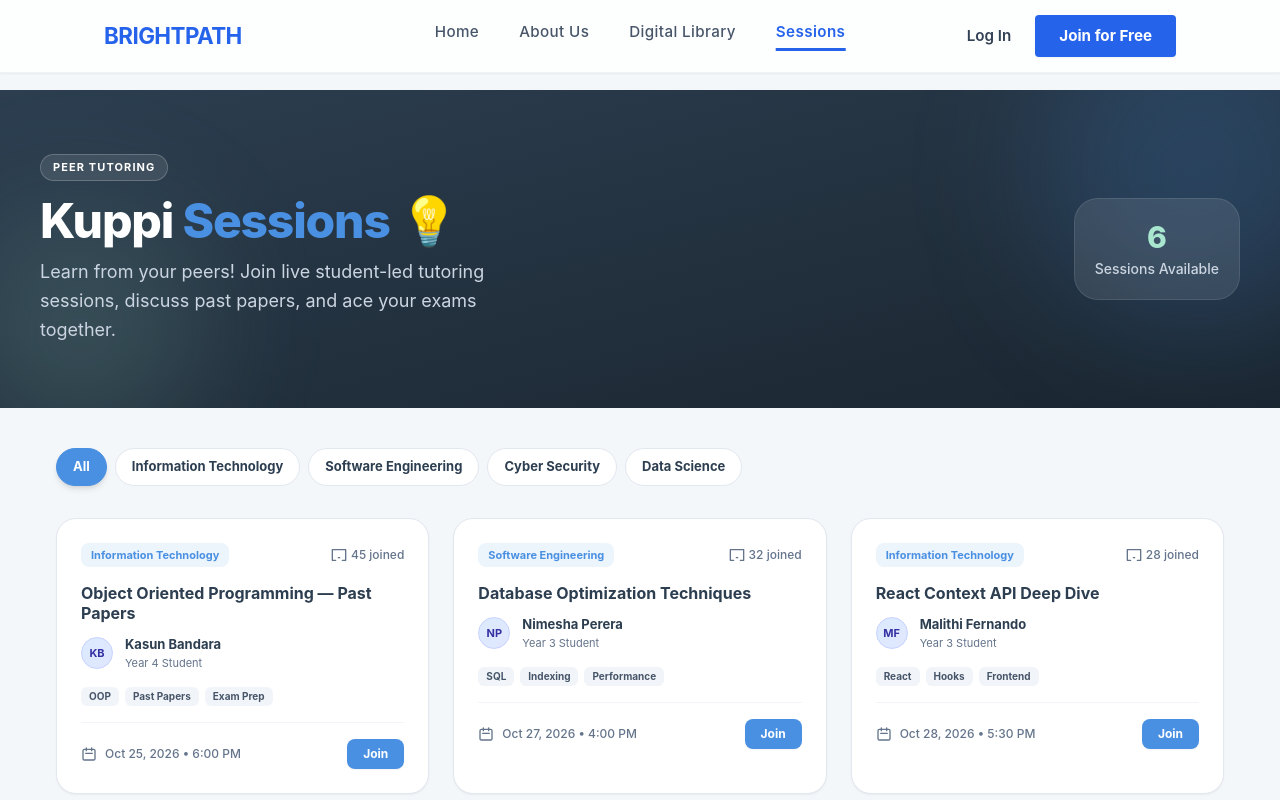
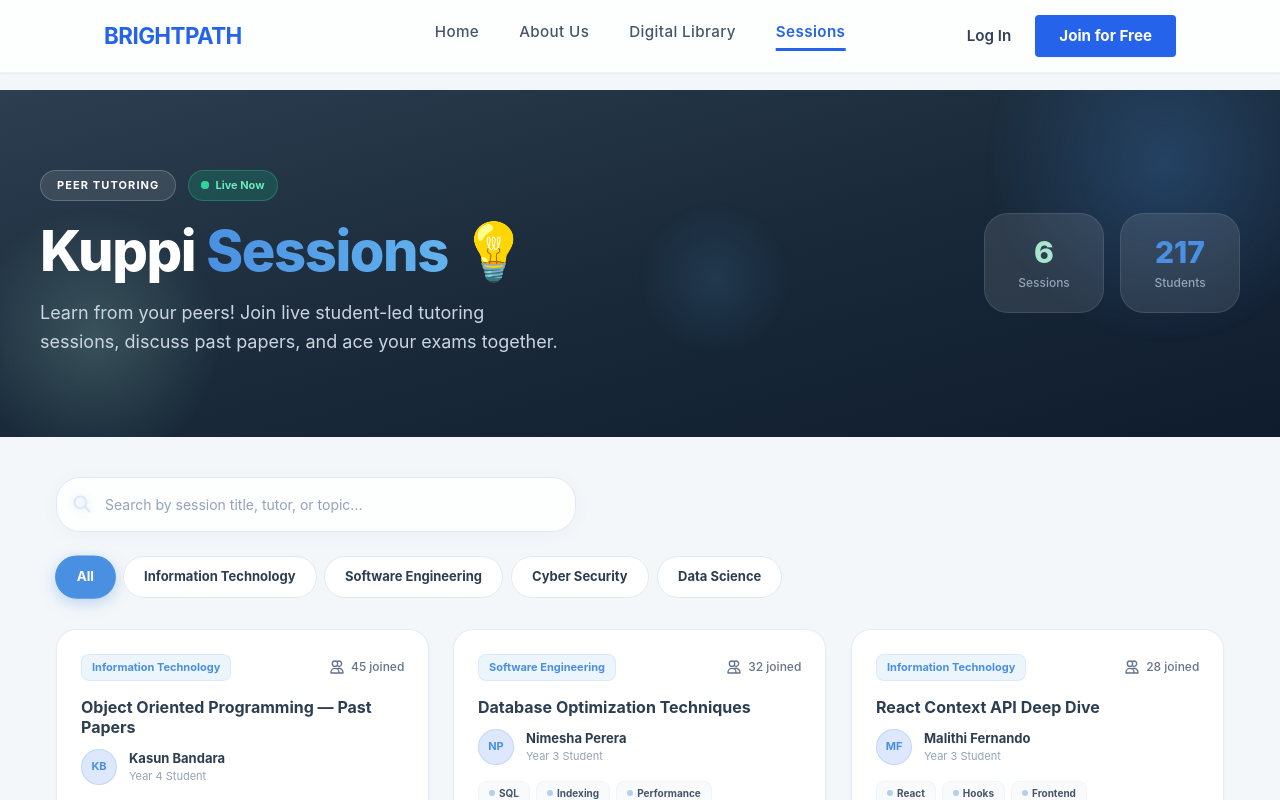
Before and after one commit to Gagana0819/BrightPath-LMS-ITPM-, a Vue app in the folder frontend/: page /sessions in a window 1280 px wide. Shown: the top 800 px of the page. Built offline with nearby package versions, Linux system fonts and the light colour scheme.

Commit message:
feat: introduce personalized dashboard with stream-based course suggestions, public Kuppi sessions view, and foundational layout components.

```diff
--- a/frontend/src/components/layout/DashboardSidebar.vue
+++ b/frontend/src/components/layout/DashboardSidebar.vue
@@ -45,7 +45,7 @@ const handleLogout = () => {
 
     <!-- Brand Header -->
     <div class="h-[80px] flex items-center px-6 border-b border-white/10">
-      <RouterLink to="/dashboard" class="flex items-center gap-2 text-[22px] font-extrabold tracking-tight hover:opacity-80 transition-opacity cursor-pointer">
+      <RouterLink to="/dashboard/home" class="flex items-center gap-2 text-[22px] font-extrabold tracking-tight hover:opacity-80 transition-opacity cursor-pointer">
         <svg width="28" height="28" viewBox="0 0 24 24" fill="none" class="text-hero-highlight drop-shadow-md">
           <path d="M4 19V5C4 3.89543 4.89543 3 6 3H19V19C19 20.1046 18.1046 21 17 21H6C4.89543 21 4 20.1046 4 19Z" stroke="currentColor" stroke-width="2"/>
           <path d="M4 15L15 3" stroke="currentColor" stroke-width="2"/>
--- a/frontend/src/components/layout/InteractiveFooter.vue
+++ b/frontend/src/components/layout/InteractiveFooter.vue
@@ -1,4 +1,4 @@
-d<script setup>
+<script setup>
 import { RouterLink } from 'vue-router'
 </script>
 
--- a/frontend/src/views/KuppiSessionsPublic.vue
+++ b/frontend/src/views/KuppiSessionsPublic.vue
@@ -14,17 +14,39 @@ const upcomingSessions = [
 ]
 
 const selectedFilter = ref('All')
+const searchQuery = ref('')
 const filters = ['All', 'Information Technology', 'Software Engineering', 'Cyber Security', 'Data Science']
 
 const filteredSessions = ref(upcomingSessions)
 
+const runFilter = () => {
+  let results = upcomingSessions
+
+  // Stream filter
+  if (selectedFilter.value !== 'All') {
+    results = results.filter(s => s.stream === selectedFilter.value)
+  }
+
+  // Search filter
+  const q = searchQuery.value.toLowerCase().trim()
+  if (q) {
+    results = results.filter(s =>
+      s.title.toLowerCase().includes(q) ||
+      s.tutor.toLowerCase().includes(q) ||
+      s.tags.some(t => t.toLowerCase().includes(q))
+    )
+  }
+
+  filteredSessions.value = results
+}
+
 const applyFilter = (filter) => {
   selectedFilter.value = filter
-  if (filter === 'All') {
-    filteredSessions.value = upcomingSessions
-  } else {
-    filteredSessions.value = upcomingSessions.filter(s => s.stream === filter)
-  }
+  runFilter()
+}
+
+const onSearch = () => {
+  runFilter()
 }
 
 const joinSession = (session) => {
@@ -38,31 +60,46 @@ const joinSession = (session) => {
 </script>
 
 <template>
-  <div class="min-h-screen bg-[#F4F7F9] font-sans pt-[90px] pb-16">
+  <div class="kuppi-public min-h-screen bg-[#F4F7F9] font-sans pt-[90px] pb-16">
 
     <!-- Hero Banner -->
-    <div class="relative bg-gradient-to-br from-[#2C3E50] to-[#1a252f] text-white py-16 px-4 mb-10 overflow-hidden">
-      <div class="absolute -right-20 -top-20 w-80 h-80 bg-[#4A90E2]/20 blur-3xl rounded-full"></div>
-      <div class="absolute -left-10 -bottom-10 w-60 h-60 bg-[#A8E6CF]/15 blur-3xl rounded-full"></div>
+    <div class="relative bg-gradient-to-br from-[#2C3E50] via-[#1a2a3a] to-[#0f1c2e] text-white py-20 px-4 mb-10 overflow-hidden">
+      <!-- Animated Orbs -->
+      <div class="orb orb-1"></div>
+      <div class="orb orb-2"></div>
+      <div class="orb orb-3"></div>
 
       <div class="max-w-[1200px] mx-auto relative z-10">
-        <div class="flex flex-col md:flex-row justify-between items-start md:items-center gap-6">
-          <div>
-            <div class="flex items-center gap-2 mb-4">
-              <span class="bg-white/10 backdrop-blur-md border border-white/20 text-white text-[11px] font-bold px-3 py-1 rounded-full uppercase tracking-widest">Peer Tutoring</span>
+        <div class="flex flex-col md:flex-row justify-between items-start md:items-center gap-8">
+          <div class="hero-text-enter">
+            <div class="flex items-center gap-3 mb-5">
+              <span class="bg-white/10 backdrop-blur-md border border-white/20 text-white text-[11px] font-bold px-4 py-1.5 rounded-full uppercase tracking-widest">Peer Tutoring</span>
+              <!-- Live Pulse -->
+              <span class="flex items-center gap-1.5 bg-emerald-500/20 backdrop-blur-md border border-emerald-400/30 text-emerald-300 text-[11px] font-bold px-3 py-1.5 rounded-full">
+                <span class="relative flex h-2 w-2">
+                  <span class="animate-ping absolute inline-flex h-full w-full rounded-full bg-emerald-400 opacity-75"></span>
+                  <span class="relative inline-flex rounded-full h-2 w-2 bg-emerald-400"></span>
+                </span>
+                Live Now
+              </span>
             </div>
-            <h1 class="text-4xl md:text-5xl font-extrabold tracking-tight mb-3">
-              Kuppi <span class="text-[#4A90E2]">Sessions</span> 💡
+            <h1 class="text-4xl md:text-[3.5rem] font-extrabold tracking-tight mb-4 leading-[1.1]">
+              Kuppi <span class="text-transparent bg-clip-text bg-gradient-to-r from-[#4A90E2] to-[#63B3ED]">Sessions</span> 💡
             </h1>
-            <p class="text-slate-300 text-lg max-w-[500px] leading-relaxed">
+            <p class="text-slate-300 text-lg max-w-[520px] leading-relaxed">
               Learn from your peers! Join live student-led tutoring sessions, discuss past papers, and ace your exams together.
             </p>
           </div>
 
-          <div class="flex flex-col items-end gap-2 text-right">
-            <div class="bg-white/10 backdrop-blur-md border border-white/10 rounded-2xl p-5 text-center">
+          <!-- Stats Cards -->
+          <div class="flex gap-4 hero-stats-enter">
+            <div class="stat-card bg-white/10 backdrop-blur-md border border-white/10 rounded-2xl p-5 text-center min-w-[120px]">
               <p class="text-3xl font-extrabold text-[#A8E6CF]">{{ upcomingSessions.length }}</p>
-              <p class="text-slate-300 text-sm font-medium mt-1">Sessions Available</p>
+              <p class="text-slate-400 text-[12px] font-medium mt-1">Sessions</p>
+            </div>
+            <div class="stat-card bg-white/10 backdrop-blur-md border border-white/10 rounded-2xl p-5 text-center min-w-[120px]">
+              <p class="text-3xl font-extrabold text-[#4A90E2]">217</p>
+              <p class="text-slate-400 text-[12px] font-medium mt-1">Students</p>
             </div>
           </div>
         </div>
@@ -71,16 +108,30 @@ const joinSession = (session) => {
 
     <div class="max-w-[1200px] mx-auto px-4">
 
+      <!-- Search Bar (Glassmorphism) -->
+      <div class="mb-6 fade-up" style="animation-delay: 0.1s">
+        <div class="relative max-w-[520px]">
+          <svg class="absolute left-4 top-1/2 -translate-y-1/2 w-5 h-5 text-[#4A90E2] pointer-events-none" fill="none" stroke="currentColor" viewBox="0 0 24 24"><path stroke-linecap="round" stroke-linejoin="round" stroke-width="2.5" d="M21 21l-6-6m2-5a7 7 0 11-14 0 7 7 0 0114 0z"></path></svg>
+          <input
+            v-model="searchQuery"
+            @input="onSearch"
+            type="text"
+            placeholder="Search by session title, tutor, or topic..."
+            class="search-input w-full pl-12 pr-4 py-4 rounded-2xl border border-slate-200 bg-white/80 backdrop-blur-sm text-[14px] text-[#2C3E50] placeholder:text-slate-400 focus:outline-none focus:ring-2 focus:ring-[#4A90E2]/40 focus:border-[#4A90E2] shadow-[0_2px_16px_rgba(74,144,226,0.06)] transition-all duration-300"
+          />
+        </div>
+      </div>
+
       <!-- Stream Filters -->
-      <div class="flex flex-wrap gap-2 mb-8">
+      <div class="flex flex-wrap gap-2 mb-8 fade-up" style="animation-delay: 0.2s">
         <button
           v-for="filter in filters"
           :key="filter"
           @click="applyFilter(filter)"
-          class="px-4 py-2 rounded-full text-[13px] font-bold border transition-all"
+          class="filter-pill px-5 py-2.5 rounded-full text-[13px] font-bold border transition-all duration-300"
           :class="selectedFilter === filter
-            ? 'bg-[#4A90E2] text-white border-[#4A90E2] shadow-md'
-            : 'bg-white text-[#2C3E50] border-slate-200 hover:border-[#4A90E2] hover:text-[#4A90E2]'"
+            ? 'bg-[#4A90E2] text-white border-[#4A90E2] shadow-[0_4px_14px_rgba(74,144,226,0.35)] scale-[1.03]'
+            : 'bg-white text-[#2C3E50] border-slate-200 hover:border-[#4A90E2] hover:text-[#4A90E2] hover:shadow-md'"
         >
           {{ filter }}
         </button>
@@ -89,63 +140,186 @@ const joinSession = (session) => {
       <!-- Sessions Grid -->
       <div class="grid grid-cols-1 md:grid-cols-2 lg:grid-cols-3 gap-6">
         <div
-          v-for="session in filteredSessions"
+          v-for="(session, index) in filteredSessions"
           :key="session.id"
-          class="bg-white rounded-[20px] p-6 border border-slate-200 shadow-sm hover:shadow-lg hover:border-[#4A90E2]/30 transition-all group cursor-pointer relative overflow-hidden"
+          class="session-card bg-white rounded-[20px] p-6 border border-slate-200/80 shadow-sm hover:shadow-xl transition-all duration-300 group cursor-pointer relative overflow-hidden fade-up"
+          :style="{ animationDelay: (0.3 + index * 0.08) + 's' }"
           @click="joinSession(session)"
         >
+          <!-- Hover Gradient Glow -->
+          <div class="absolute inset-0 bg-gradient-to-br from-[#4A90E2]/0 to-[#A8E6CF]/0 group-hover:from-[#4A90E2]/[0.03] group-hover:to-[#A8E6CF]/[0.05] transition-all duration-500 pointer-events-none rounded-[20px]"></div>
+
           <!-- Stream Badge -->
-          <div class="flex items-center justify-between mb-4">
-            <span class="bg-[#4A90E2]/10 text-[#4A90E2] text-[11px] font-bold px-2.5 py-1 rounded-lg">{{ session.stream }}</span>
-            <div class="flex items-center gap-1 text-[12px] text-slate-500 font-medium">
-              <svg class="w-4 h-4" fill="none" stroke="currentColor" viewBox="0 0 24 24"><path stroke-linecap="round" stroke-linejoin="round" stroke-width="2" d="M17 20h5V4H2v16h5m4-4h2"></path></svg>
+          <div class="flex items-center justify-between mb-4 relative z-10">
+            <span class="bg-[#4A90E2]/10 text-[#4A90E2] text-[11px] font-bold px-2.5 py-1 rounded-lg border border-[#4A90E2]/10">{{ session.stream }}</span>
+            <div class="flex items-center gap-1.5 text-[12px] text-slate-500 font-medium">
+              <svg class="w-4 h-4" fill="none" stroke="currentColor" viewBox="0 0 24 24"><path stroke-linecap="round" stroke-linejoin="round" stroke-width="2" d="M12 4.354a4 4 0 110 5.292M15 21H3v-1a6 6 0 0112 0v1zm0 0h6v-1a6 6 0 00-9-5.197M13 7a4 4 0 11-8 0 4 4 0 018 0z"></path></svg>
               {{ session.students }} joined
             </div>
           </div>
 
           <!-- Title -->
-          <h3 class="font-bold text-[#2C3E50] text-[16px] leading-tight mb-3 group-hover:text-[#4A90E2] transition-colors">{{ session.title }}</h3>
+          <h3 class="font-bold text-[#2C3E50] text-[16px] leading-tight mb-3 group-hover:text-[#4A90E2] transition-colors duration-300 relative z-10">{{ session.title }}</h3>
 
           <!-- Tutor Info -->
-          <div class="flex items-center gap-3 mb-4">
-            <div class="w-8 h-8 rounded-full bg-gradient-to-br from-blue-100 to-indigo-100 flex items-center justify-center text-indigo-800 font-bold text-[11px] border border-indigo-200 shrink-0">
+          <div class="flex items-center gap-3 mb-4 relative z-10">
+            <div class="w-9 h-9 rounded-full bg-gradient-to-br from-[#4A90E2]/20 to-indigo-100 flex items-center justify-center text-[#4A90E2] font-bold text-[11px] border border-[#4A90E2]/20 shrink-0 group-hover:scale-110 transition-transform duration-300">
               {{ session.tutor.split(' ').map(n => n[0]).join('') }}
             </div>
             <div>
               <p class="text-[13px] font-bold text-[#2C3E50]">{{ session.tutor }}</p>
-              <p class="text-[11px] text-slate-500">{{ session.year }} Student</p>
+              <p class="text-[11px] text-slate-400">{{ session.year }} Student</p>
             </div>
           </div>
 
           <!-- Tags -->
-          <div class="flex flex-wrap gap-1.5 mb-4">
-            <span v-for="tag in session.tags" :key="tag" class="bg-slate-100 text-slate-600 text-[10px] font-bold px-2 py-0.5 rounded-md">{{ tag }}</span>
+          <div class="flex flex-wrap gap-1.5 mb-4 relative z-10">
+            <span v-for="tag in session.tags" :key="tag" class="bg-slate-50 text-slate-600 text-[10px] font-bold px-2.5 py-1 rounded-lg border border-slate-100 flex items-center gap-1">
+              <span class="w-1.5 h-1.5 rounded-full bg-[#4A90E2]/40"></span>
+              {{ tag }}
+            </span>
           </div>
 
           <!-- Date & Join -->
-          <div class="flex items-center justify-between pt-4 border-t border-slate-100">
+          <div class="flex items-center justify-between pt-4 border-t border-slate-100 relative z-10">
             <div class="flex items-center gap-2 text-[12px] text-slate-500 font-medium">
-              <svg class="w-4 h-4" fill="none" stroke="currentColor" viewBox="0 0 24 24"><path stroke-linecap="round" stroke-linejoin="round" stroke-width="2" d="M8 7V3m8 4V3m-9 8h10M5 21h14a2 2 0 002-2V7a2 2 0 00-2-2H5a2 2 0 00-2 2v12a2 2 0 002 2z"></path></svg>
+              <svg class="w-4 h-4 text-slate-400" fill="none" stroke="currentColor" viewBox="0 0 24 24"><path stroke-linecap="round" stroke-linejoin="round" stroke-width="2" d="M8 7V3m8 4V3m-9 8h10M5 21h14a2 2 0 002-2V7a2 2 0 00-2-2H5a2 2 0 00-2 2v12a2 2 0 002 2z"></path></svg>
               {{ session.date }} • {{ session.time }}
             </div>
-            <button class="bg-[#4A90E2] hover:bg-blue-600 text-white text-[12px] font-bold py-1.5 px-4 rounded-lg transition-colors shadow-sm">
+            <button class="join-btn bg-[#4A90E2] hover:bg-[#3a7bc8] text-white text-[12px] font-bold py-2 px-5 rounded-xl transition-all duration-300 shadow-sm hover:shadow-[0_4px_14px_rgba(74,144,226,0.4)] flex items-center gap-1.5">
+              <svg class="w-3.5 h-3.5" fill="none" stroke="currentColor" viewBox="0 0 24 24"><path stroke-linecap="round" stroke-linejoin="round" stroke-width="2.5" d="M14.752 11.168l-3.197-2.132A1 1 0 0010 9.87v4.263a1 1 0 001.555.832l3.197-2.132a1 1 0 000-1.664z"></path></svg>
               Join
             </button>
           </div>
         </div>
       </div>
 
+      <!-- No Results -->
+      <div v-if="filteredSessions.length === 0" class="text-center py-16 fade-up">
+        <div class="text-5xl mb-4">🔍</div>
+        <h3 class="text-[#2C3E50] font-bold text-lg mb-2">No sessions found</h3>
+        <p class="text-slate-400 text-[14px]">Try adjusting your search or filter to find sessions.</p>
+      </div>
+
       <!-- CTA Banner -->
-      <div class="mt-12 bg-gradient-to-r from-[#2C3E50] to-[#34495e] rounded-[20px] p-8 flex flex-col md:flex-row items-center justify-between gap-6 border border-slate-700/50 relative overflow-hidden">
-        <div class="absolute -right-10 -top-10 w-40 h-40 bg-yellow-500/15 blur-2xl rounded-full"></div>
+      <div class="mt-14 cta-banner bg-gradient-to-r from-[#2C3E50] via-[#34495e] to-[#2C3E50] rounded-[24px] p-10 flex flex-col md:flex-row items-center justify-between gap-8 border border-slate-600/30 relative overflow-hidden fade-up" style="animation-delay: 0.6s">
+        <div class="absolute -right-16 -top-16 w-52 h-52 bg-yellow-500/10 blur-3xl rounded-full"></div>
+        <div class="absolute -left-10 -bottom-10 w-36 h-36 bg-[#4A90E2]/10 blur-2xl rounded-full"></div>
         <div class="relative z-10">
-          <h3 class="text-white text-xl font-extrabold mb-2">Want to become a Peer Tutor? 🏆</h3>
-          <p class="text-slate-300 text-[14px] max-w-[400px]">Register as a student and opt-in as a Kuppi Teacher to schedule your own sessions and help your batchmates excel.</p>
+          <h3 class="text-white text-2xl font-extrabold mb-2">Want to become a Peer Tutor? 🏆</h3>
+          <p class="text-slate-300 text-[14px] max-w-[420px] leading-relaxed">Register as a student and opt-in as a Kuppi Teacher to schedule your own sessions and help your batchmates excel.</p>
         </div>
-        <RouterLink to="/register" class="bg-[#A8E6CF] hover:bg-[#8fd4b8] text-[#2C3E50] font-bold py-3 px-8 rounded-xl text-[14px] transition-colors shadow-md relative z-10 whitespace-nowrap">
+        <RouterLink to="/register" class="cta-btn bg-[#A8E6CF] hover:bg-[#8fd4b8] text-[#2C3E50] font-bold py-3.5 px-10 rounded-2xl text-[15px] transition-all duration-300 shadow-lg hover:shadow-[0_6px_20px_rgba(168,230,207,0.4)] relative z-10 whitespace-nowrap hover:scale-105">
           Register Now →
         </RouterLink>
       </div>
     </div>
   </div>
 </template>
+
+<style scoped>
+/* Animated Background Orbs */
+.orb {
+  position: absolute;
+  border-radius: 50%;
+  pointer-events: none;
+}
+.orb-1 {
+  width: 350px; height: 350px;
+  top: -80px; right: -60px;
+  background: radial-gradient(circle, rgba(74,144,226,0.25) 0%, transparent 70%);
+  animation: float 8s ease-in-out infinite;
+}
+.orb-2 {
+  width: 250px; height: 250px;
+  bottom: -50px; left: -30px;
+  background: radial-gradient(circle, rgba(168,230,207,0.2) 0%, transparent 70%);
+  animation: float 10s ease-in-out infinite reverse;
+}
+.orb-3 {
+  width: 150px; height: 150px;
+  top: 40%; left: 50%;
+  background: radial-gradient(circle, rgba(99,179,237,0.12) 0%, transparent 70%);
+  animation: float 6s ease-in-out infinite 2s;
+}
+
+@keyframes float {
+  0%, 100% { transform: translateY(0px) scale(1); }
+  50% { transform: translateY(-25px) scale(1.05); }
+}
+
+/* Hero Text Enter */
+.hero-text-enter {
+  animation: slideUp 0.7s ease-out both;
+}
+.hero-stats-enter {
+  animation: slideUp 0.7s ease-out 0.3s both;
+}
+
+/* Fade Up Animation for Grid Items */
+.fade-up {
+  animation: fadeUp 0.5s ease-out both;
+}
+
+@keyframes slideUp {
+  from { opacity: 0; transform: translateY(30px);}
+  to { opacity: 1; transform: translateY(0);}
+}
+@keyframes fadeUp {
+  from { opacity: 0; transform: translateY(20px); }
+  to { opacity: 1; transform: translateY(0); }
+}
+
+/* Session Card Effects */
+.session-card {
+  transform: translateY(0);
+  will-change: transform, box-shadow;
+}
+.session-card:hover {
+  transform: translateY(-4px);
+  border-color: rgba(74, 144, 226, 0.25);
+}
+
+/* Search Input Focus Effect */
+.search-input:focus {
+  box-shadow: 0 4px 20px rgba(74, 144, 226, 0.12);
+  background: rgba(255,255,255, 0.95);
+}
+
+/* Filter Pill Active Micro-animation */
+.filter-pill {
+  will-change: transform;
+}
+.filter-pill:active {
+  transform: scale(0.96);
+}
+
+/* Join Button Pulse on Hover */
+.join-btn:hover {
+  animation: subtlePulse 1.5s ease-in-out infinite;
+}
+@keyframes subtlePulse {
+  0%, 100% { box-shadow: 0 4px 14px rgba(74,144,226,0.4); }
+  50% { box-shadow: 0 4px 20px rgba(74,144,226,0.6); }
+}
+
+/* CTA Banner Shimmer */
+.cta-banner {
+  background-size: 200% 100%;
+  animation: shimmer 6s ease-in-out infinite;
+}
+@keyframes shimmer {
+  0%, 100% { background-position: 0% 50%; }
+  50% { background-position: 100% 50%; }
+}
+
+/* Stat Card Hover */
+.stat-card {
+  transition: all 0.3s ease;
+}
+.stat-card:hover {
+  transform: translateY(-2px);
+  border-color: rgba(255,255,255,0.2);
+  background: rgba(255,255,255,0.15);
+}
+</style>
```
Also changed, not shown: frontend/src/components/layout/AppNavbar.vue (+23 -1 lines), frontend/src/views/DashboardView.vue (+31 -26 lines).
